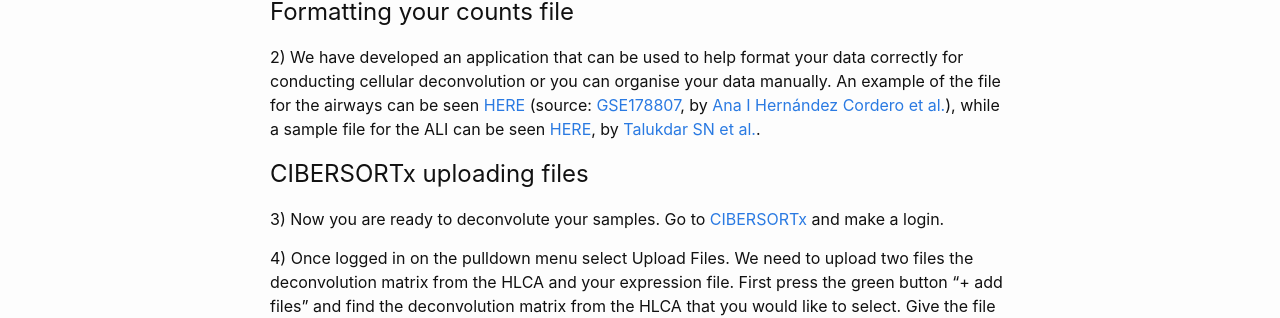
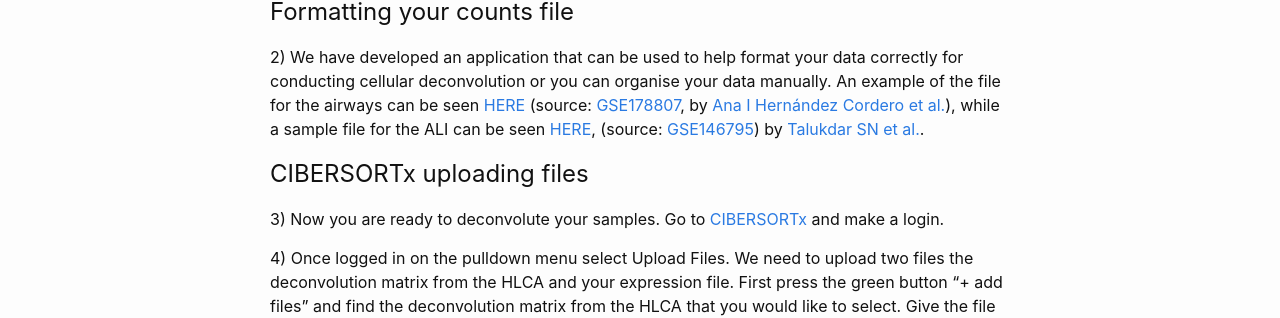
Before and after one commit to UTS-Bioinformatics/uts-bioinformatics.github.io, a Jekyll site: the page built from contents/_workshops/cellular-deconvolution.markdown, in a window 1280 px wide. Shown: the part 659-977 px from the top of the page. Built offline with Jekyll 4.4.1, drawn with Linux system fonts in a browser that asks for light colours.

Commit message:
cellular-deconvolution.markdown

```diff
--- a/contents/_workshops/cellular-deconvolution.markdown
+++ b/contents/_workshops/cellular-deconvolution.markdown
@@ -19,7 +19,7 @@ Cellular deconvolution involves determining the original composition of a sample
 
 
 ## Formatting your counts file
-2)	We have developed an application that can be used to help format your data correctly for conducting cellular deconvolution or you can organise your data manually. An example of the file for the airways can be seen [HERE](/assets/data/2023-07-10-mixture.tsv) (source: [GSE178807](https://www.ncbi.nlm.nih.gov/geo/query/acc.cgi?acc=GSE178807), by [Ana I Hernández Cordero et al.](https://doi.org/10.1164/rccm.202106-1440OC)), while a sample file for the ALI can be seen [HERE](assets/data/GSE146795_cpm.tsv), by [Talukdar SN et al.](https://www.ncbi.nlm.nih.gov/geo/query/acc.cgi?acc=GSE146795).
+2)	We have developed an application that can be used to help format your data correctly for conducting cellular deconvolution or you can organise your data manually. An example of the file for the airways can be seen [HERE](/assets/data/2023-07-10-mixture.tsv) (source: [GSE178807](https://www.ncbi.nlm.nih.gov/geo/query/acc.cgi?acc=GSE178807), by [Ana I Hernández Cordero et al.](https://doi.org/10.1164/rccm.202106-1440OC)), while a sample file for the ALI can be seen [HERE](assets/data/GSE146795_cpm.tsv), (source: [GSE146795](https://www.ncbi.nlm.nih.gov/geo/query/acc.cgi?acc=GSE146795)) by [Talukdar SN et al.](https://pubmed.ncbi.nlm.nih.gov/36746339/).
 
 
 ## CIBERSORTx uploading files
```
